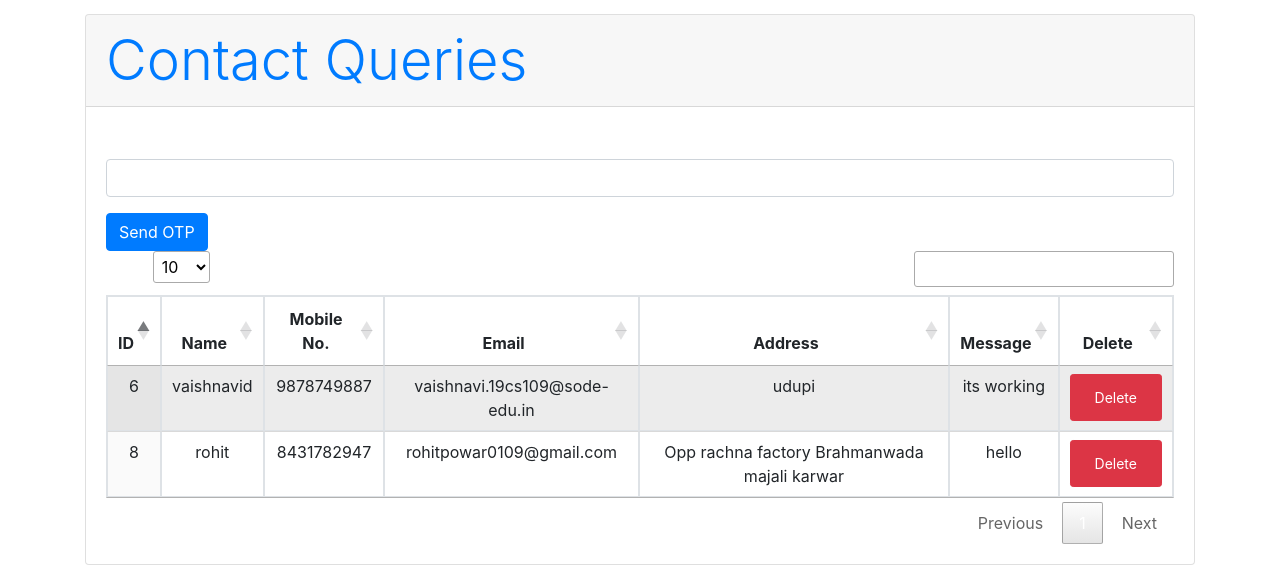
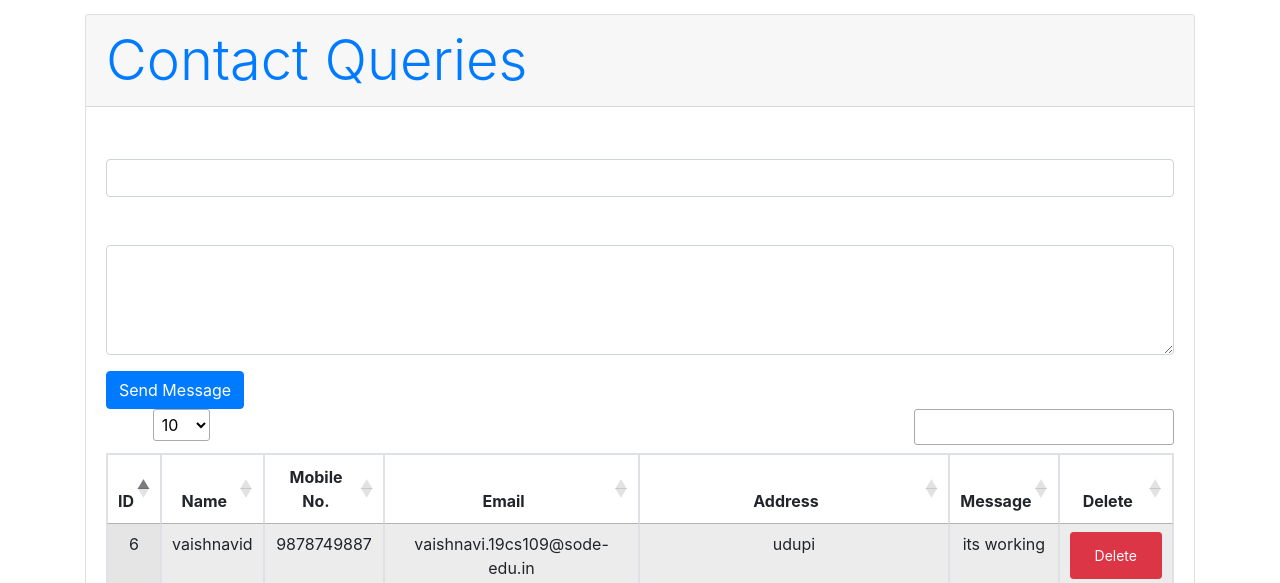
Before and after one commit to Rohitpowar01/Smart_Harvest, a PHP site: page /phpmailer/admin/aviewmsg.php in a window 1280 px wide. Shown: the part 335-918 px from the top of the page. Run offline with PHP 8.4, Linux system fonts and the light colour scheme; a user stored in the database is signed in; data comes from the database, SQL or seed files in the repository; data that the repository does not hold is empty; some libraries are stand-ins or nearby versions; grey boxes are pictures that could not be loaded.

Commit message:
Update aviewmsg.php

```diff
--- a/admin/aviewmsg.php
+++ b/admin/aviewmsg.php
@@ -18,13 +18,11 @@
 
 if ($_SERVER["REQUEST_METHOD"] == "POST" && isset($_POST['send_mail'])) {
     $email = $_POST['farmer_email'];
+    $message = $_POST['farmer_message'];
     $res = mysqli_query($conn, "SELECT * FROM farmerlogin WHERE email='$email'");
     $count = mysqli_num_rows($res);
     if ($count > 0) {
-        $otp = rand(11111, 99999);
-        mysqli_query($conn, "UPDATE farmerlogin SET otp='$otp' WHERE email ='$email'");
-        $html = "Your OTP verification code for Smart Harvest is " . $otp;
-        smtp_mailer($email, 'OTP Verification', $html);
+        smtp_mailer($email, 'Message from Smart Harvest', $message);
         echo "Mail sent successfully";
     } else {
         echo "Email does not exist";
@@ -100,7 +98,11 @@
                                     <label for="farmer_email">Farmer Email:</label>
                                     <input type="email" class="form-control" id="farmer_email" name="farmer_email" required>
                                 </div>
-                                <button type="submit" name="send_mail" class="btn btn-primary">Send OTP</button>
+                                <div class="form-group">
+                                    <label for="farmer_message">Message:</label>
+                                    <textarea class="form-control" id="farmer_message" name="farmer_message" rows="4" required></textarea>
+                                </div>
+                                <button type="submit" name="send_mail" class="btn btn-primary">Send Message</button>
                             </form>
                             <table class="table table-striped table-hover table-bordered bg-gradient-white text-center display" id="myTable">
                                 <thead>
```
